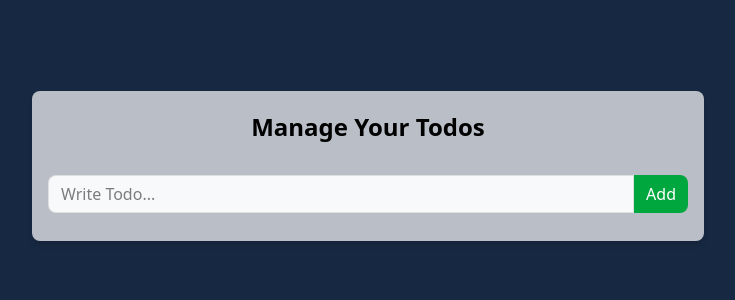
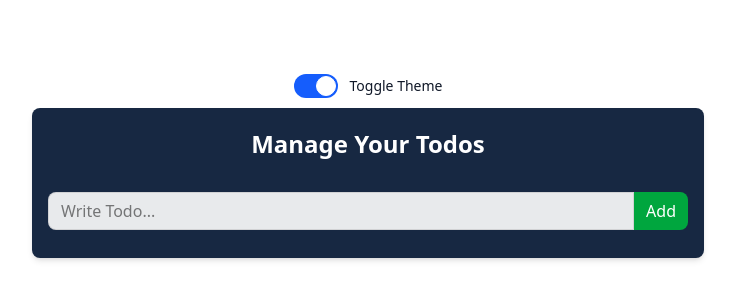
Before and after one commit to notvenu/todo, a React (Vite) app: page / in a window 1280 px wide. Shown: the part 234-534 px from the top of the page, without its empty margins (272-1007 px from the left). Built offline with nearby package versions, Linux system fonts and the light colour scheme.

Commit message:
Implement theme toggle functionality and enhance TodoForm UI

```diff
--- a/src/App.jsx
+++ b/src/App.jsx
@@ -3,8 +3,24 @@ import { TodoProvider } from './context'
 import './App.css'
 import TodoForm from './components/TodoForm'
 import TodoItem from './components/TodoItem'
+import { ThemeProvider } from './context/themeContext.js'
+import ThemeBtn from './components/ThemeBtn.jsx'
 
 function App() {
+  const [themeMode, setThemeMode] = useState("dark")
+
+  const lightTheme = () => {
+    setThemeMode("light")
+  }
+  const darkTheme = () => {
+    setThemeMode("dark")
+  }
+
+  useEffect(() => {
+    document.querySelector('html').classList.remove('light', 'dark')
+    document.querySelector('html').classList.add(themeMode)
+  }, [themeMode])
+
   const [todos, setTodos] = useState([])
 
   const addTodo = (todo) => {
@@ -16,7 +32,7 @@ function App() {
   const deleteTodo = (id) => {
     setTodos((prev) => prev.filter((todo) => todo.id !== id))
   }
-  const toggleComplete = (id, completed) => {
+  const toggleComplete = (id) => {
     setTodos((prev) => prev.map((prevTodo) => (prevTodo.id === id ? {...prevTodo, completed: !prevTodo.completed} : prevTodo)))
   }
 
@@ -35,8 +51,12 @@ function App() {
   return (
     <>
     <TodoProvider value={{todos, addTodo, updateTodo, deleteTodo, toggleComplete}}>
-      <div className="bg-[#172842] min-h-screen py-8 flex justify-center items-center">
-      <div className="w-full max-w-2xl mx-auto shadow-md rounded-lg px-4 py-3 text-black bg-white/70">
+      <ThemeProvider value={{themeMode, lightTheme, darkTheme}}>
+      <div className="bg-[#172842] min-h-screen py-8 flex justify-center items-center flex-col dark:bg-white">
+        <div className='mb-1'>
+          <ThemeBtn/>
+        </div>
+      <div className="w-full max-w-2xl mx-auto shadow-md rounded-lg px-4 py-3 text-black bg-white/70 dark:bg-[#172842] dark:text-white">
         <h1 className="text-2xl font-bold text-center mb-8 mt-2">Manage Your Todos</h1>
           <div className="mb-4">
             <TodoForm/>
@@ -51,6 +71,7 @@ function App() {
           </div>
           </div>
       </div>
+      </ThemeProvider>
     </TodoProvider>
     </>
   )
--- /dev/null
+++ b/src/components/ThemeBtn.jsx
@@ -0,0 +1,24 @@
+import useTheme from '../context/themeContext.js';
+
+export default function ThemeBtn() {
+    const {themeMode, lightTheme, darkTheme} = useTheme()
+    const onChangeBtn = (e) => {
+        const darkModeStatus = e.currentTarget.checked
+        if(darkModeStatus) darkTheme()
+        else lightTheme()
+    }
+
+    return (
+        <label className="relative inline-flex items-center cursor-pointer">
+            <input
+                type="checkbox"
+                value=""
+                className="sr-only peer"
+                onChange={onChangeBtn}
+                checked={themeMode === "dark"}
+            />
+            <div className="w-11 h-6 bg-gray-200 peer-focus:outline-none peer-focus:ring-4 peer-focus:ring-blue-300 dark:peer-focus:ring-blue-800 rounded-full peer dark:bg-gray-700 peer-checked:after:translate-x-full peer-checked:after:border-white after:content-[''] after:absolute after:top-[2px] after:left-[2px] after:bg-white after:border-gray-300 after:border after:rounded-full after:h-5 after:w-5 after:transition-all dark:border-gray-600 peer-checked:bg-blue-600"></div>
+            <span className="ml-3 text-sm font-medium text-white dark:text-gray-900">Toggle Theme</span>
+        </label>
+    );
+}
--- a/src/components/TodoForm.jsx
+++ b/src/components/TodoForm.jsx
@@ -2,27 +2,66 @@ import { useState } from "react";
 import { useTodo } from "../context";
 
 function TodoForm() {
-    const [todo, setTodo] = useState("")
-    const {addTodo} = useTodo()
+  const [todo, setTodo] = useState("");
+  const [added, setAdded] = useState(false);
+  const { addTodo } = useTodo();
 
   const add = (e) => {
-        e.preventDefault()
-        if(!todo) return
-        else addTodo({id: Date.now(), todo, completed: false})
-        setTodo("")
-    }
+    e.preventDefault();
+    if (!todo.trim()) return;
+
+    addTodo({
+      id: Date.now(),
+      todo,
+      completed: false
+    });
+
+    setTodo("");
+    setAdded(true);
+    setTimeout(() => {
+      setAdded(false);
+    }, 1500);
+  };
 
   return (
     <form onSubmit={add} className="flex">
       <input
         type="text"
         placeholder="Write Todo..."
-                className="w-full border border-black/10 rounded-l-lg px-3 outline-none duration-150 bg-white/90 py-1.5"
+        className="w-full border border-black/10 rounded-l-lg px-3 outline-none duration-150 bg-white/90 py-1.5 text-black"
         value={todo}
         onChange={(e) => setTodo(e.target.value)}
       />
-            <button type="submit" className="rounded-r-lg px-3 py-1 bg-green-600 text-white shrink-0">
+      <button
+        type="submit"
+        className="relative rounded-r-lg px-3 py-1 bg-green-600 text-white shrink-0 cursor-pointer overflow-hidden transition-all duration-500 ease-in-out"
+      >
+        {/* Default "Add" text */}
+        <span
+          className={`${
+            added ? "opacity-0" : "opacity-100"
+          } transition-opacity duration-300`}
+        >
           Add
+        </span>
+
+        {/* Red checkmark SVG */}
+        <span
+          className={`${
+            added ? "opacity-100" : "opacity-0"
+          } absolute inset-0 flex items-center justify-center transition-opacity duration-300`}
+        >
+          <svg
+            xmlns="http://www.w3.org/2000/svg"
+            className="h-5 w-5"
+            fill="none"
+            viewBox="0 0 24 24"
+            stroke="currentColor"
+            strokeWidth={3}
+          >
+            <path strokeLinecap="round" strokeLinejoin="round" d="M5 13l4 4L19 7" />
+          </svg>
+        </span>
       </button>
     </form>
   );
--- a/src/components/TodoItem.jsx
+++ b/src/components/TodoItem.jsx
@@ -37,7 +37,7 @@ function TodoItem({ todo }) {
             />
             {/* Edit, Save Button */}
             <button
-                className="inline-flex w-8 h-8 rounded-lg text-sm border border-black/10 justify-center items-center bg-gray-50 hover:bg-gray-100 shrink-0 disabled:opacity-50"
+                className="inline-flex w-8 h-8 rounded-lg text-sm border border-black/10 justify-center items-center bg-gray-50 hover:bg-gray-100 shrink-0 disabled:opacity-50 cursor-pointer"
                 onClick={() => {
                     if (todo.completed) return;
 
@@ -51,7 +51,7 @@ function TodoItem({ todo }) {
             </button>
             {/* Delete Todo Button */}
             <button
-                className="inline-flex w-8 h-8 rounded-lg text-sm border border-black/10 justify-center items-center bg-gray-50 hover:bg-gray-100 shrink-0"
+                className="inline-flex w-8 h-8 rounded-lg text-sm border border-black/10 justify-center items-center bg-gray-50 hover:bg-gray-100 shrink-0 cursor-pointer"
                 onClick={() => deleteTodo(todo.id)}
             >
                 ❌
--- /dev/null
+++ b/src/context/themeContext.js
@@ -0,0 +1,13 @@
+import { createContext, useContext } from "react";
+
+export const ThemeContext = createContext({
+    themeMode: "dark",
+    darkTheme: () => {},
+    lightTheme: () => {},
+})
+
+export const ThemeProvider = ThemeContext.Provider
+
+export default function useTheme() {
+    return useContext(ThemeContext)
+}
--- a/src/index.css
+++ b/src/index.css
@@ -1 +1,2 @@
 @import "tailwindcss";
+@custom-variant dark (&:where(.dark, .dark *));
```
Lines whose indentation alone changed are shown as unchanged.
